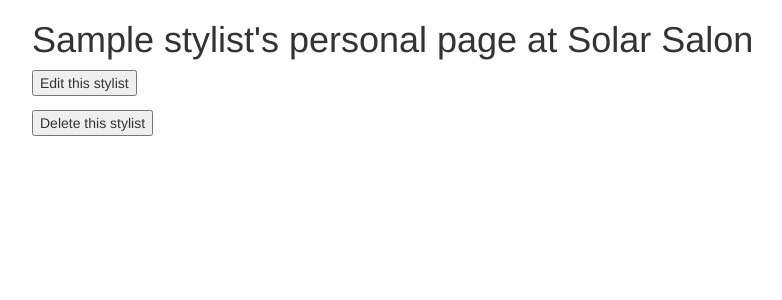
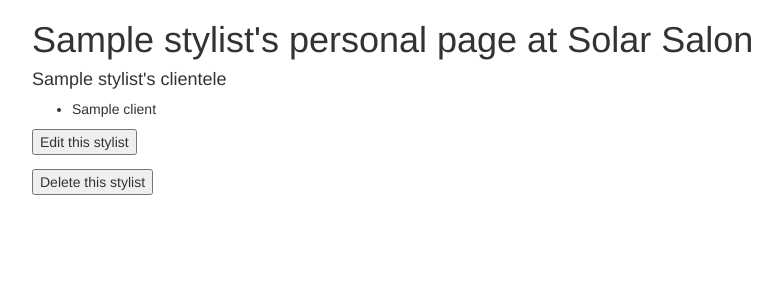
Before and after one commit to kbulloch/HairSalon, a PHP site: template views/stylist.twig in a window 1280 px wide. Shown: the top 300 px of the page, without its empty margins (38-820 px from the left). Run offline with PHP 8.4, Linux system fonts and the light colour scheme; the template is opened without the code that fills it: most values are stand-ins (such as "Sample title", 1, 10 or a date in 2020); some libraries are stand-ins or nearby versions.

Commit message:
Add client list to stylist.twig

```diff
--- a/views/index.twig
+++ b/views/index.twig
@@ -11,7 +11,7 @@
         <form action="/stylists" method="post">
             <div class="form-group">
                 <label for="stylist_name">Enter a new Stylist name</label>
-                <input type="text" name="stylist_name" class="form-control">
+                <input type="text" name="stylist_name" class="form-control" required>
             </div>
             <button type="submit" class="btn btn-warning">Add Stylist!</button>
         </form>
--- a/views/stylist.twig
+++ b/views/stylist.twig
@@ -6,6 +6,21 @@
 <body>
     <div class="container">
         <h1>{{ stylist.getName }}'s personal page at Solar Salon</h1>
+
+
+        {% if clients is not empty %}
+            <h4>{{ stylist.getName }}'s clientele</h4>
+            {% for client in clients %}
+                <ul>
+                    <li>{{ client.getName }}</li>
+                </ul>
+            {% endfor %}
+        {% else %}
+            <p>
+                This stylist has no clients at this time
+            </p>
+        {% endif %}
+
         <form action="/stylists/{{ stylist.getId }}/edit" method="get">
             <button type="submit">Edit this stylist</button>
         </form>
--- a/views/stylists.twig
+++ b/views/stylists.twig
@@ -10,7 +10,7 @@
         <form action="/stylists" method="post">
             <div class="form-group">
                 <label for="stylist_name">Enter a new Stylist name</label>
-                <input type="text" name="stylist_name" class="form-control">
+                <input type="text" name="stylist_name" class="form-control" required>
             </div>
             <button type="submit" class="btn btn-info">Add Stylist!</button>
         </form>
```
Also changed, not shown: app/app.php (+4 -4 lines).
